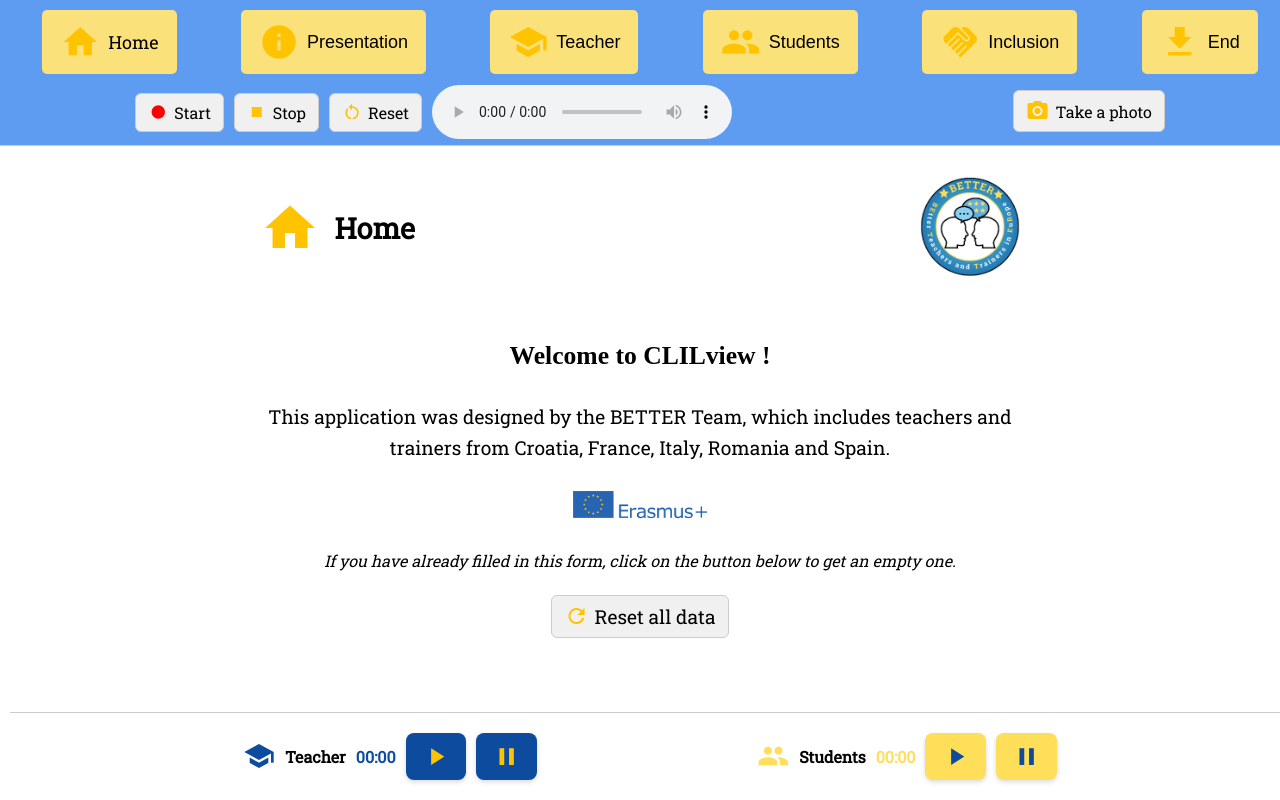
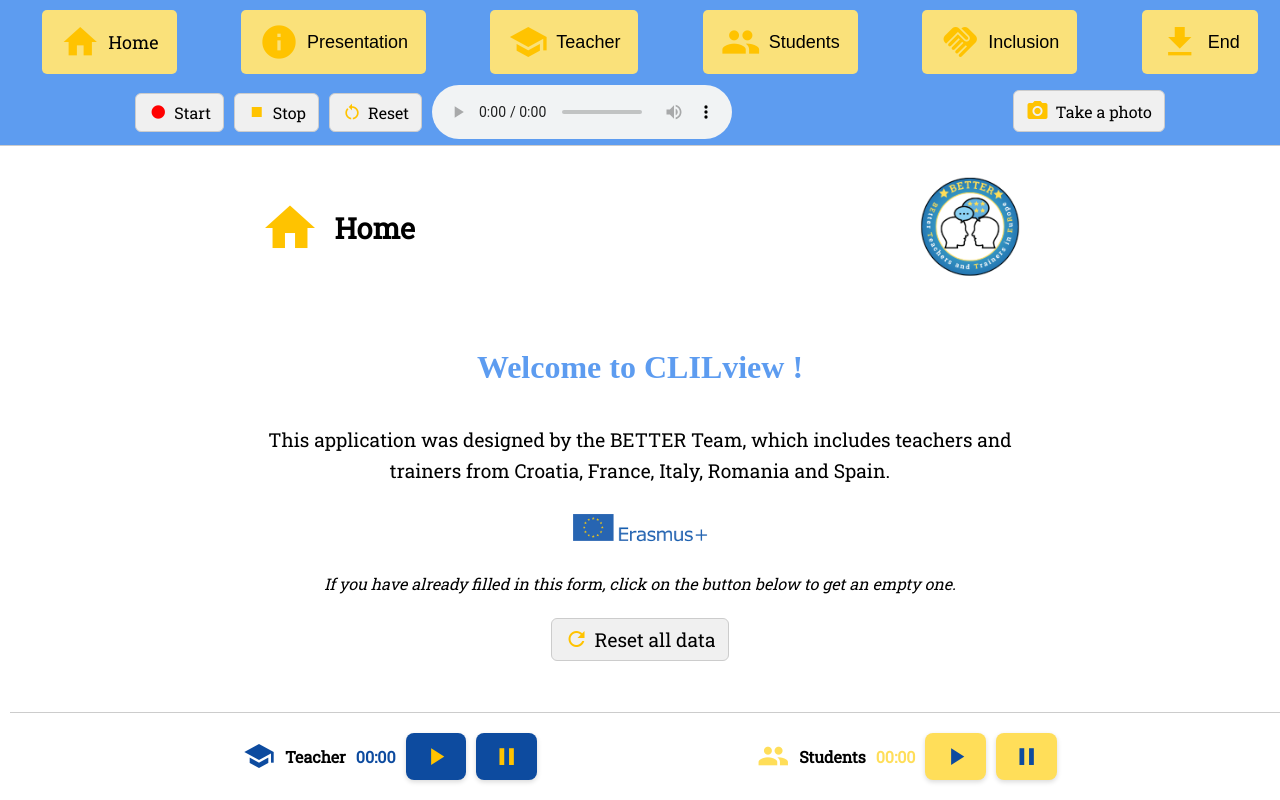
Before and after one commit to BETTER-Project-Erasmus/CLILview, a plain HTML site: page index.html in a window 1280 px wide. Drawn offline with Linux system fonts and the light colour scheme.

Commit message:
Update style.css
Mise en forme

```diff
--- a/style.css
+++ b/style.css
@@ -224,9 +224,10 @@ main {
 /* === HOME TITLE === */
 #home-content .home-title {
   font-family: "Bangers", serif;
-  font-size: 1.6rem;
-  font-weight: 700;
+  font-size: 2rem;
+  font-weight: 600;
   text-align: center;
+  color: #5d9cf0;
 }
 
 /* === FORMS === */
```
